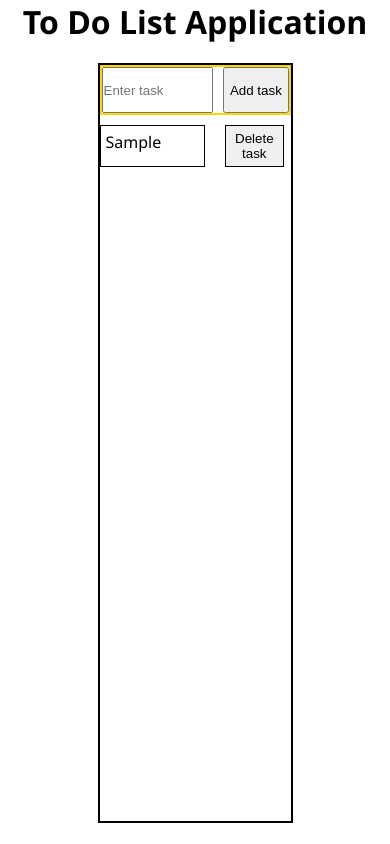
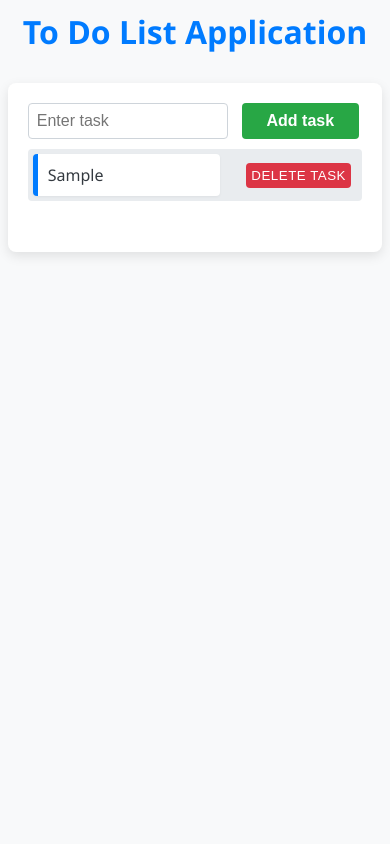
Before and after one commit to RAMSEYC4/To-Do-List-Application, a plain HTML site: page index.html in a window 390 px wide. Both pictures are taken after typing "Sample" into the empty fields and a click on the button "Add task". Drawn offline with Linux system fonts and the light colour scheme.

Commit message:
2025-11-08 done with basics of to-do-Application

```diff
--- /dev/null
+++ b/css/colorpallete.css
@@ -0,0 +1,145 @@
+/*this is all AI generated */
+
+/* Color Palette:
+   - Primary Accent: #007bff (A vibrant, clean blue)
+   - Secondary Accent: #28a745 (A pleasant green for 'add'/'success')
+   - Background: #f8f9fa (Very light grey/off-white)
+   - Text/Borders: #343a40 (Dark charcoal/nearly black)
+   - Danger/Delete: #dc3545 (A clear red)
+*/
+
+/* General Body and Container Styling for a Clean Look */
+body {
+  background-color: #f8f9fa;
+  /* Light background */
+  color: #343a40;
+  /* Dark text */
+}
+
+h1 {
+  color: #007bff;
+  /* Accent color for the title */
+  padding: 20px 0;
+  margin-bottom: 0;
+}
+
+/* Remove the harsh black border */
+
+main {
+  border: none;
+  box-shadow: 0 4px 12px rgba(0, 0, 0, 0.1);
+  /* Soft shadow for depth */
+  border-radius: 8px;
+  /* Slightly rounded corners */
+  background-color: #ffffff;
+  /* White card background */
+  padding: 20px;
+  height: auto;
+  /* Adjust height for content */
+  min-height: 20vh;
+  /* Maintain a minimum height */
+}
+
+/* Input and Add Button Container */
+.container {
+  /* border: 1px solid #ced4da; */
+  /* Light border */
+  border-radius: 4px;
+  background-color: #ffffff;
+  height: 100%;
+
+}
+
+.task-input {
+  border: 1px solid #ced4da;
+  border-radius: 4px;
+  padding: 10px;
+  font-size: 16px;
+  transition: border-color 0.3s;
+}
+
+.task-input:focus {
+  outline: none;
+  border-color: #007bff;
+  /* Highlight on focus */
+  box-shadow: 0 0 0 0.2rem rgba(0, 123, 255, 0.25);
+}
+
+/* Add Button Styling */
+.jsAddButton {
+  background-color: #28a745;
+  /* Success/Add color */
+  color: white;
+  border: none;
+  border-radius: 4px;
+  cursor: pointer;
+  font-size: 16px;
+  font-weight: bold;
+  transition: background-color 0.3s, transform 0.1s;
+  margin: 0 auto;
+}
+
+.jsAddButton:hover {
+  background-color: #218838;
+  /* Slightly darker green on hover */
+}
+
+.jsAddButton:active {
+  transform: scale(0.98);
+}
+
+/* Generated Task List Item Styling */
+.task-container {
+  /* Existing grid layout is fine */
+  background-color: #e9ecef;
+  /* Slightly distinct background for tasks */
+  padding: 10px;
+  border-radius: 4px;
+  align-items: center;
+  transition: background-color 0.3s;
+}
+
+.generated-js-p {
+  border: none;
+  /* Remove the inner black border for cleaner look */
+  background-color: #ffffff;
+  border-radius: 4px;
+  box-shadow: 0 1px 3px rgba(0, 0, 0, 0.05);
+  /* Very light shadow for separation */
+  padding: 10px;
+  /* Increased padding */
+  font-size: 16px;
+  word-break: break-word;
+  /* Ensure long tasks wrap */
+  border-left: 5px solid #007bff;
+  /* Accent line for the task text */
+}
+
+/* Delete Button Styling */
+.jsDeletebutton {
+  background-color: #dc3545;
+  /* Danger/Delete color */
+  color: white;
+  border: none;
+  /* Remove border */
+  border-radius: 4px;
+  cursor: pointer;
+  font-weight: 500;
+  transition: background-color 0.3s, transform 0.1s;
+  text-transform: uppercase;
+  letter-spacing: 0.5px;
+  padding: 15px 10px;
+  /* Adjust padding */
+  margin: auto;
+  /* Center the button in its grid column */
+  display: block;
+  /* Make it a block element to properly center */
+}
+
+.jsDeletebutton:hover {
+  background-color: #c82333;
+}
+
+.jsDeletebutton:active {
+  transform: scale(0.98);
+}
--- /dev/null
+++ b/css/smallstyles.css
@@ -0,0 +1,112 @@
+/* 1200px screen or smaller */
+@media(min-width:1001px) and (max-width:1200px) {
+  main {
+    /* background-color: red; */
+    width: 75%;
+  }
+}
+
+
+/* 601px screen or smaller */
+@media(min-width:901px) and (max-width:1000px) {
+  main {
+    /* background-color: pink; */
+    margin: 20px auto 0 auto;
+    width: 80%;
+  }
+}
+
+
+/* 601px screen or smaller */
+@media(min-width:701px) and (max-width:900px) {
+  main {
+    /* background-color: purple; */
+    margin: 20px auto 0 auto;
+    width: 85%;
+  }
+}
+
+
+/* 601px screen or smaller */
+@media(min-width:601px) and (max-width:700px) {
+  main {
+    /* background-color: green; */
+    margin: 20px auto 0 auto;
+    width: 90%;
+  }
+}
+
+/* from 320px to 600px */
+@media(min-width:401px) and (max-width:600px) {
+
+  h1 {
+    color: #007bff;
+    padding: 10px 0;
+  }
+
+  main {
+    /* background-color: yellow; */
+    margin: 20px auto 0 auto;
+    width: 95%;
+  }
+
+  .task-input {
+    border: 1px solid #ced4da;
+    border-radius: 4px;
+    padding: 4px !important;
+    background-color: #ffffff;
+    height: 60px;
+    align-items: center;
+  }
+}
+
+
+@media(min-width:320px) and (max-width:400px) {
+  h1 {
+    color: #007bff;
+    padding: 10px 0;
+  }
+
+  main {
+    /* background-color: yellow; */
+    margin: 20px auto 0 auto;
+    width: 96%;
+  }
+
+  .task-input {
+    padding: 8px;
+  }
+
+  .jsDeletebutton {
+    padding: 5px;
+  }
+
+  .task-container {
+    padding: 5px;
+  }
+}
+
+@media(min-width:200px) and (max-width:319px) {
+  h1 {
+    color: #007bff;
+    padding: 10px 0;
+  }
+
+  main {
+    /* background-color: yellow; */
+    margin: 20px 0 0 0;
+    width: 98%;
+  }
+
+  .task-input {
+    padding: 8px;
+  }
+
+  .jsDeletebutton {
+    padding: 5px;
+  }
+
+  .task-container {
+    padding: 5px;
+  }
+}
--- a/styles.css
+++ b/css/styles.css
@@ -20,7 +20,7 @@ main {
 }
 
 .container {
-  border: 2px solid gold;
+  /* border: 2px solid gold; */
   height: 50px;
   display: flex;
   column-gap: 10px;
--- a/index.html
+++ b/index.html
@@ -5,7 +5,10 @@
   <meta charset="UTF-8">
   <meta name="viewport" content="width=device-width, initial-scale=1.0">
   <title>To-Do-List-Application</title>
-  <link rel="stylesheet" href="./styles.css">
+  <link rel="stylesheet" href="./css/styles.css">
+  <link rel="stylesheet" href="./css/colorpallete.css">
+  <!-- smaller screens styles -->
+  <link rel="stylesheet" href="./css/smallstyles.css">
 </head>
 
 <body>
@@ -18,6 +21,6 @@
     <div class="generated-js-parent"></div>
   </main>
   <script src="./script.js"></script>
-</body>
 
 </html>
+</body>
--- a/script.js
+++ b/script.js
@@ -70,7 +70,17 @@ function deleteTasks(index) {
   const elementToRemove = document.querySelector(`#item-${index}`);
   if (elementToRemove) {
     elementToRemove.remove();
-    console.log(`Task ${index} was removed`);
+    // console.log(`Task ${index} was removed`);
   }
   displayHtml();
 }
+
+
+/* enter function  */
+jsInputValues.addEventListener('keydown', inputEnter)
+function inputEnter(event) {
+  // if (event.key === "Enter") {
+  //   addTaskToArray()
+  // }
+  event.key === "Enter" && addTaskToArray()
+}
```
